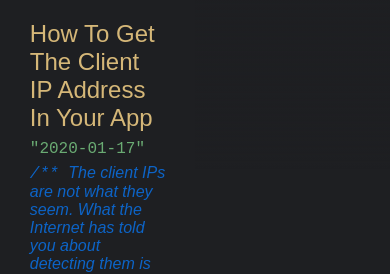
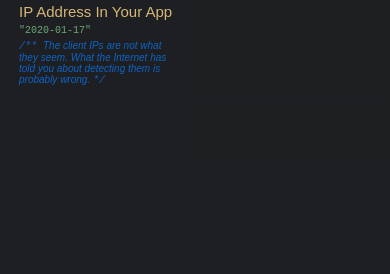
Before and after one commit to dev-xl/dev-xl.github.io, a plain HTML site: page index.html in a window 390 px wide. Shown: the part 73-347 px from the top of the page. Drawn offline with Linux system fonts and the light colour scheme.

Commit message:
update the mobile breakpoints

```diff
--- a/assets-e20eilr7r4t/js/1l5fcbv4a86.js
+++ b/assets-f23rgjt96z/js/argqm4y4y8.js
@@ -1,2 +1,2 @@
 "use strict";(()=>{document.addEventListener("DOMContentLoaded",()=>{let e=document.getElementById("blog-section");e&&(e.scrollTop=e.scrollHeight)});})();
-//# sourceMappingURL=1l5fcbv4a86.js.map
+//# sourceMappingURL=argqm4y4y8.js.map
--- a/assets-e20eilr7r4t/styles/global.css
+++ b/assets-f23rgjt96z/styles/global.css
@@ -1,3 +1,38 @@
+html {
+  font-size: 10px;
+}
+
+@media (min-width: 756px) {
+  html {
+    font-size: 11px;
+  }
+}
+@media (min-width: 890px) {
+  html {
+    font-size: 12px;
+  }
+}
+@media (min-width: 1024px) {
+  html {
+    font-size: 13px;
+  }
+}
+@media (min-width: 1190px) {
+  html {
+    font-size: 14px;
+  }
+}
+@media (min-width: 1300px) {
+  html {
+    font-size: 15px;
+  }
+}
+@media (min-width: 1500px) {
+  html {
+    font-size: 16px;
+  }
+}
+
 body {
   background: #1e1f22;
   color: #b8b8b8;
--- a/index.html
+++ b/index.html
@@ -3,10 +3,10 @@
 <head>
 <title>Dev XL</title>
   <meta name="viewport" content="width=device-width, initial-scale=1">
-  <link rel="shortcut icon" href="/assets-e20eilr7r4t/favicon.ico">
-  <link rel="stylesheet" href="/assets-e20eilr7r4t/styles/global.css">
-  <link rel="stylesheet" href="/assets-e20eilr7r4t/styles/highlight.js/agate.css">
-  <script src="/assets-e20eilr7r4t/js/1l5fcbv4a86.js"></script></head>
+  <link rel="shortcut icon" href="/assets-f23rgjt96z/favicon.ico">
+  <link rel="stylesheet" href="/assets-f23rgjt96z/styles/global.css">
+  <link rel="stylesheet" href="/assets-f23rgjt96z/styles/highlight.js/agate.css">
+  <script src="/assets-f23rgjt96z/js/argqm4y4y8.js"></script></head>
 <body>
 <div class="main-page-title shadow">
 Dev XL
```
Also changed, not shown: 404.html (+3 -3 lines), how-to-get-the-client-ip-address-in-your-app/index.html (+9 -5 lines), assets-f23rgjt96z/favicon.ico (renamed from assets-e20eilr7r4t/favicon.ico), assets-f23rgjt96z/fonts/permian-slab-serif-bold.woff2 (renamed from assets-e20eilr7r4t/fonts/permian-slab-serif-bold.woff2), assets-f23rgjt96z/fonts/permian-slab-serif-italic.woff2 (renamed from assets-e20eilr7r4t/fonts/permian-slab-serif-italic.woff2), assets-f23rgjt96z/fonts/permian-slab-serif-regular.woff2 (renamed from assets-e20eilr7r4t/fonts/permian-slab-serif-regular.woff2), assets-f23rgjt96z/js/global.js (renamed from assets-e20eilr7r4t/js/global.js), assets-f23rgjt96z/styles/highlight.js/agate.css (renamed from assets-e20eilr7r4t/styles/highlight.js/agate.css), assets-f23rgjt96z/styles/highlight.js/gradient-dark.css (renamed from assets-e20eilr7r4t/styles/highlight.js/gradient-dark.css), assets-f23rgjt96z/styles/highlight.js/nord.css (renamed from assets-e20eilr7r4t/styles/highlight.js/nord.css), assets-f23rgjt96z/styles/highlight.js/qtcreator-dark.css (renamed from assets-e20eilr7r4t/styles/highlight.js/qtcreator-dark.css), assets-f23rgjt96z/styles/highlight.js/shades-of-purple.css (renamed from assets-e20eilr7r4t/styles/highlight.js/shades-of-purple.css), 4 other files.
